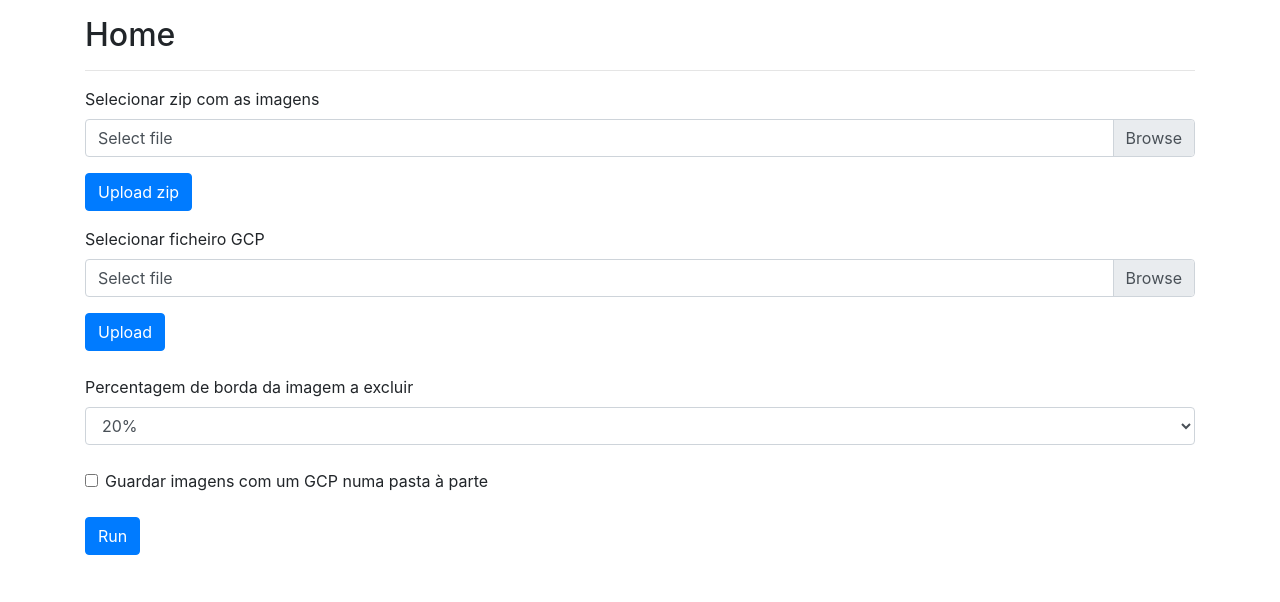
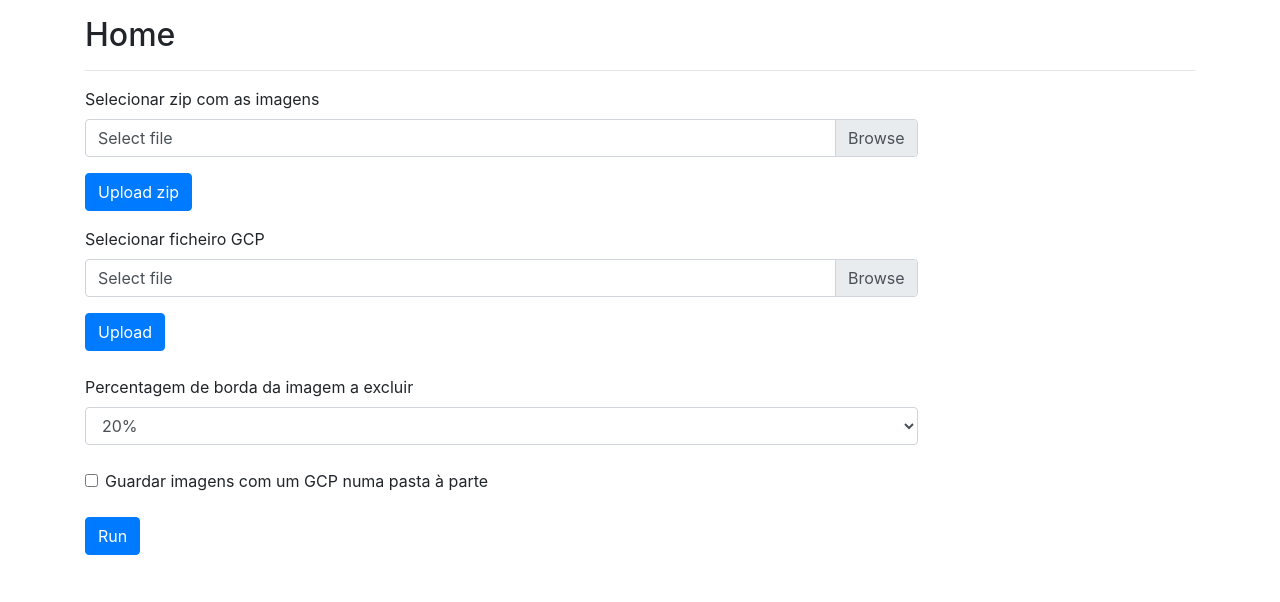
Before and after one commit to octaviojardim/Web-Interface-GCP-Finder, a Flask app: page / in a window 1280 px wide. Shown: the part 56-658 px from the top of the page. Run offline with Flask 2, Linux system fonts and the light colour scheme; some libraries are stand-ins or nearby versions.

Commit message:
New Home design

```diff
--- a/app/templates/index.html
+++ b/app/templates/index.html
@@ -15,9 +15,9 @@
 
         <label>Selecionar zip com as imagens</label>
 
-        <div class="form-group mb-3">
+        <div class="form-group mb-3 w-75">
           <div class="custom-file">
-            <input type="file" class="custom-file-input" name="file_input" id="file_input" oninput="input_filename();">
+            <input type="file"  class="custom-file-input" style="cursor:pointer" name="file_input" id="file_input" oninput="input_filename();">
             <label id="file_input_label" class="custom-file-label" for="image">Select file</label>
           </div>
         </div>
@@ -50,9 +50,9 @@
 
         <label>Selecionar ficheiro GCP </label>
 
-        <div class="form-group mb-3">
+        <div class="form-group mb-3 w-75">
           <div class="custom-file">
-            <input type="file" class="custom-file-input" name="file_input" id="file_input2" oninput="input_filename2();">
+            <input type="file" class="custom-file-input" style="cursor:pointer" name="file_input" id="file_input2" oninput="input_filename2();">
             <label id="file_input_label2" class="custom-file-label" for="image">Select file</label>
           </div>
         </div>
@@ -81,9 +81,9 @@
 
       <form action="/results" method="POST">
 
-        <div class="form-group mt-4">
+        <div class="form-group mt-4 w-75">
           <label for="exampleFormControlSelect1">Percentagem de borda da imagem a excluir</label>
-          <select class="form-control" id="exampleFormControlSelect1" name="border">
+          <select class="form-control" style="cursor:pointer" id="exampleFormControlSelect1" name="border">
             <option>5%</option>
             <option>10%</option>
             <option>15%</option>
```
